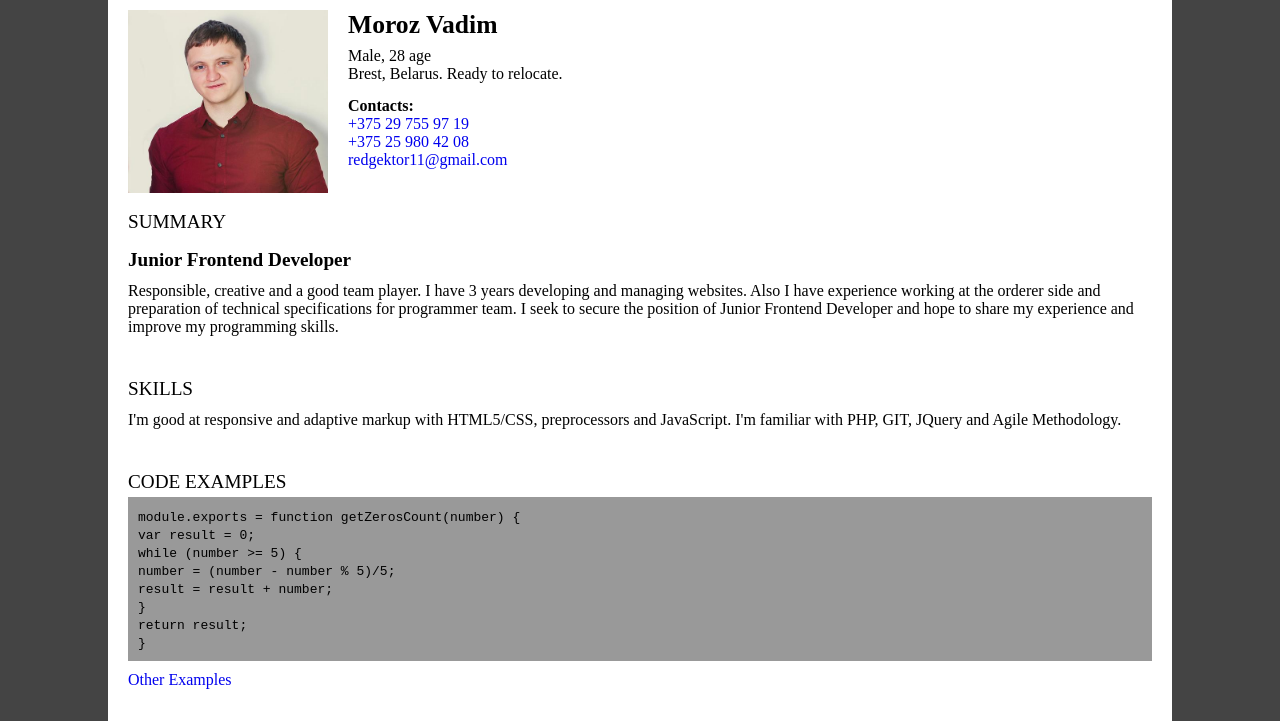
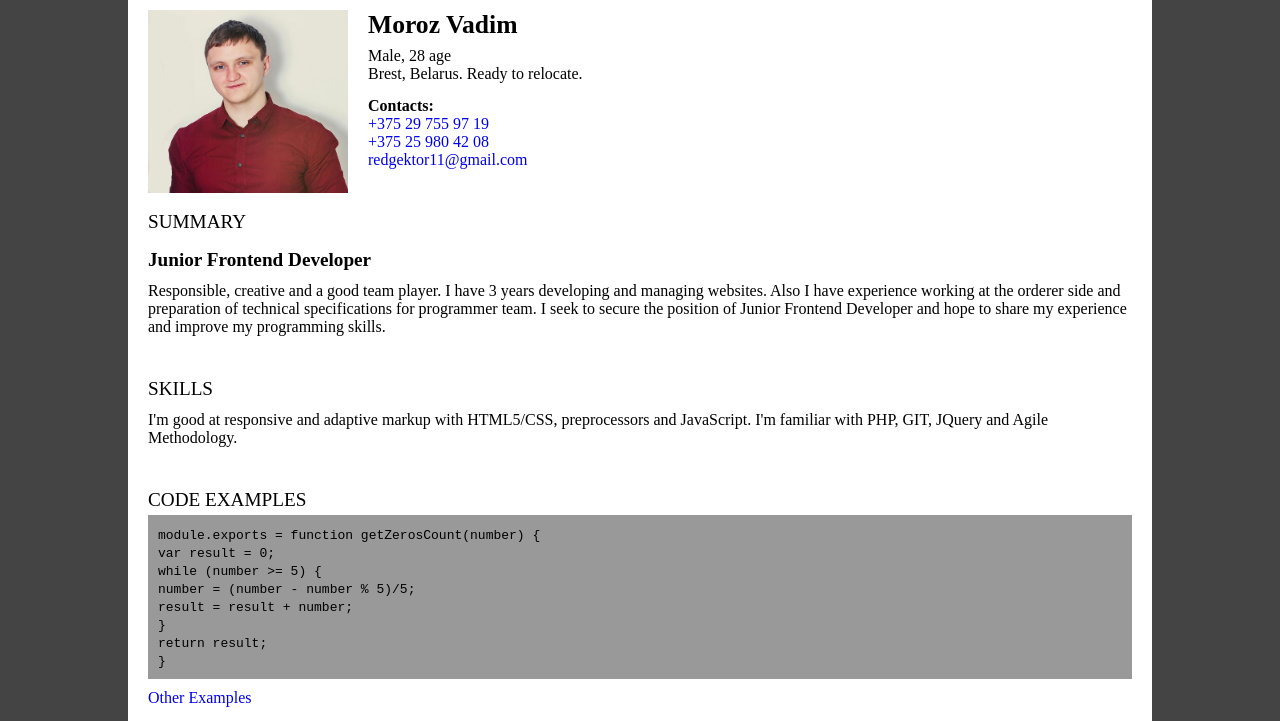
Before and after one commit to redgektor/rsschool-codejam1-cv, a plain HTML site: page index.html in a window 1280 px wide. Shown: the top 721 px of the page. Drawn offline with Linux system fonts and the light colour scheme.

Commit message:
fix: Change max width to 1024px

```diff
--- a/css/style.css
+++ b/css/style.css
@@ -101,7 +101,7 @@ a {
 }
 @media (min-width: 1024px) {
     .wrapper {
-        width: 1024px;
+        width: 984px;
         margin: 0 auto;
     }
 }
```
